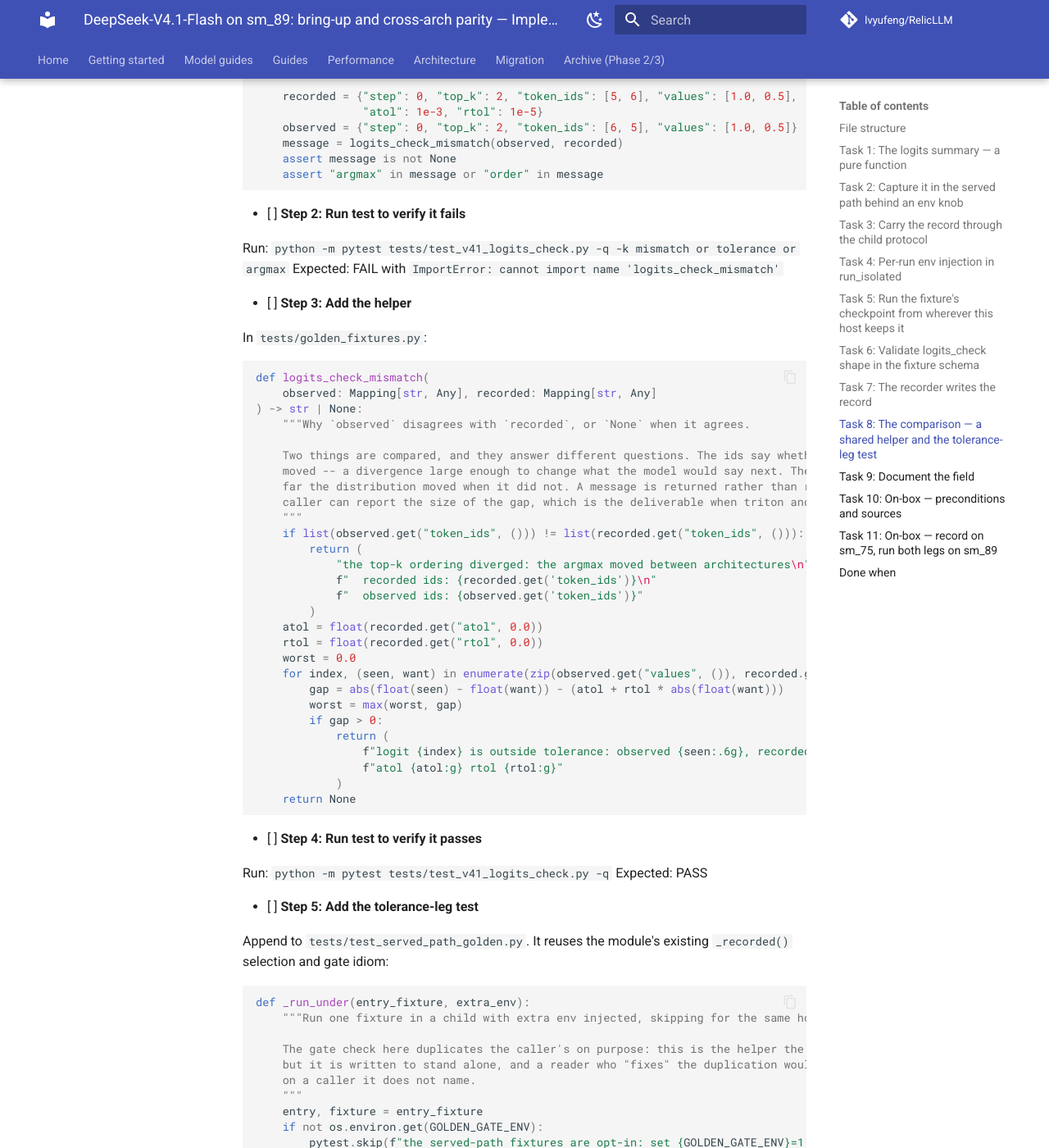
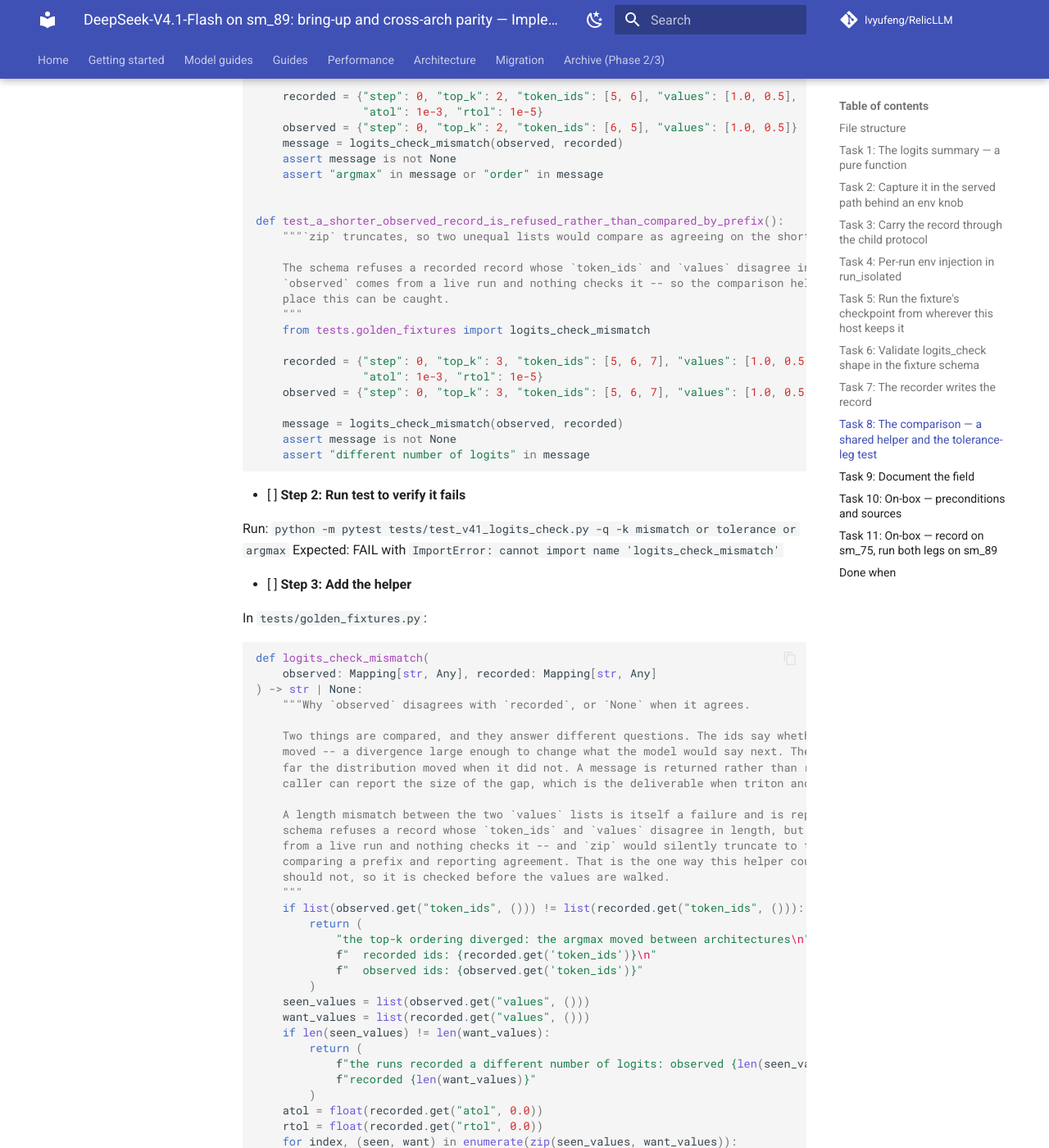
Before and after one commit to lvyufeng/RelicLLM, an MkDocs documentation site: the page built from docs/superpowers/plans/2026-10-09-v41-flash-sm89.md, in a window 1280 px wide and 1400 px high, scrolled down 21743 px. Shown: the whole window at 82% size. Built offline with MkDocs 1.6.1 and Material for MkDocs 9.7.7, drawn with Linux system fonts in a browser that asks for light colours; comment, search, counter and statistics services are not loaded.

Commit message:
docs: stop the logits comparison from silently truncating
`logits_check_mismatch` walked the two value lists with `zip`, which stops at
the shorter one. The recorded side is length-checked by the schema, but the
observed side comes from a live run and nothing validates it, so a run that
returned fewer logits would have been compared on a prefix and reported as
agreeing. That is the one way this helper could pass a run it should not.

The lengths are checked and reported before the values are walked, and the
unused `worst` accumulator -- assigned every iteration, read never -- is gone.

````diff
--- a/docs/superpowers/plans/2026-10-09-v41-flash-sm89.md
+++ b/docs/superpowers/plans/2026-10-09-v41-flash-sm89.md
@@ -1056,6 +1056,24 @@
     message = logits_check_mismatch(observed, recorded)
     assert message is not None
     assert "argmax" in message or "order" in message
+
+
+def test_a_shorter_observed_record_is_refused_rather_than_compared_by_prefix():
+    """`zip` truncates, so two unequal lists would compare as agreeing on the shorter one.
+
+    The schema refuses a recorded record whose `token_ids` and `values` disagree in length, but
+    `observed` comes from a live run and nothing checks it -- so the comparison helper is the only
+    place this can be caught.
+    """
+    from tests.golden_fixtures import logits_check_mismatch
+
+    recorded = {"step": 0, "top_k": 3, "token_ids": [5, 6, 7], "values": [1.0, 0.5, 0.25],
+                "atol": 1e-3, "rtol": 1e-5}
+    observed = {"step": 0, "top_k": 3, "token_ids": [5, 6, 7], "values": [1.0, 0.5]}
+
+    message = logits_check_mismatch(observed, recorded)
+    assert message is not None
+    assert "different number of logits" in message
 ```
 
 - [ ] **Step 2: Run test to verify it fails**
@@ -1077,6 +1095,12 @@
     moved -- a divergence large enough to change what the model would say next. The values say how
     far the distribution moved when it did not. A message is returned rather than raised so the
     caller can report the size of the gap, which is the deliverable when triton and torch differ.
+
+    A length mismatch between the two `values` lists is itself a failure and is reported as one. The
+    schema refuses a record whose `token_ids` and `values` disagree in length, but `observed` comes
+    from a live run and nothing checks it -- and `zip` would silently truncate to the shorter list,
+    comparing a prefix and reporting agreement. That is the one way this helper could pass a run it
+    should not, so it is checked before the values are walked.
     """
     if list(observed.get("token_ids", ())) != list(recorded.get("token_ids", ())):
         return (
@@ -1084,12 +1108,17 @@
             f"  recorded ids: {recorded.get('token_ids')}\n"
             f"  observed ids: {observed.get('token_ids')}"
         )
+    seen_values = list(observed.get("values", ()))
+    want_values = list(recorded.get("values", ()))
+    if len(seen_values) != len(want_values):
+        return (
+            f"the runs recorded a different number of logits: observed {len(seen_values)}, "
+            f"recorded {len(want_values)}"
+        )
     atol = float(recorded.get("atol", 0.0))
     rtol = float(recorded.get("rtol", 0.0))
-    worst = 0.0
-    for index, (seen, want) in enumerate(zip(observed.get("values", ()), recorded.get("values", ()))):
+    for index, (seen, want) in enumerate(zip(seen_values, want_values)):
         gap = abs(float(seen) - float(want)) - (atol + rtol * abs(float(want)))
-        worst = max(worst, gap)
         if gap > 0:
             return (
                 f"logit {index} is outside tolerance: observed {seen:.6g}, recorded {want:.6g}, "
````
